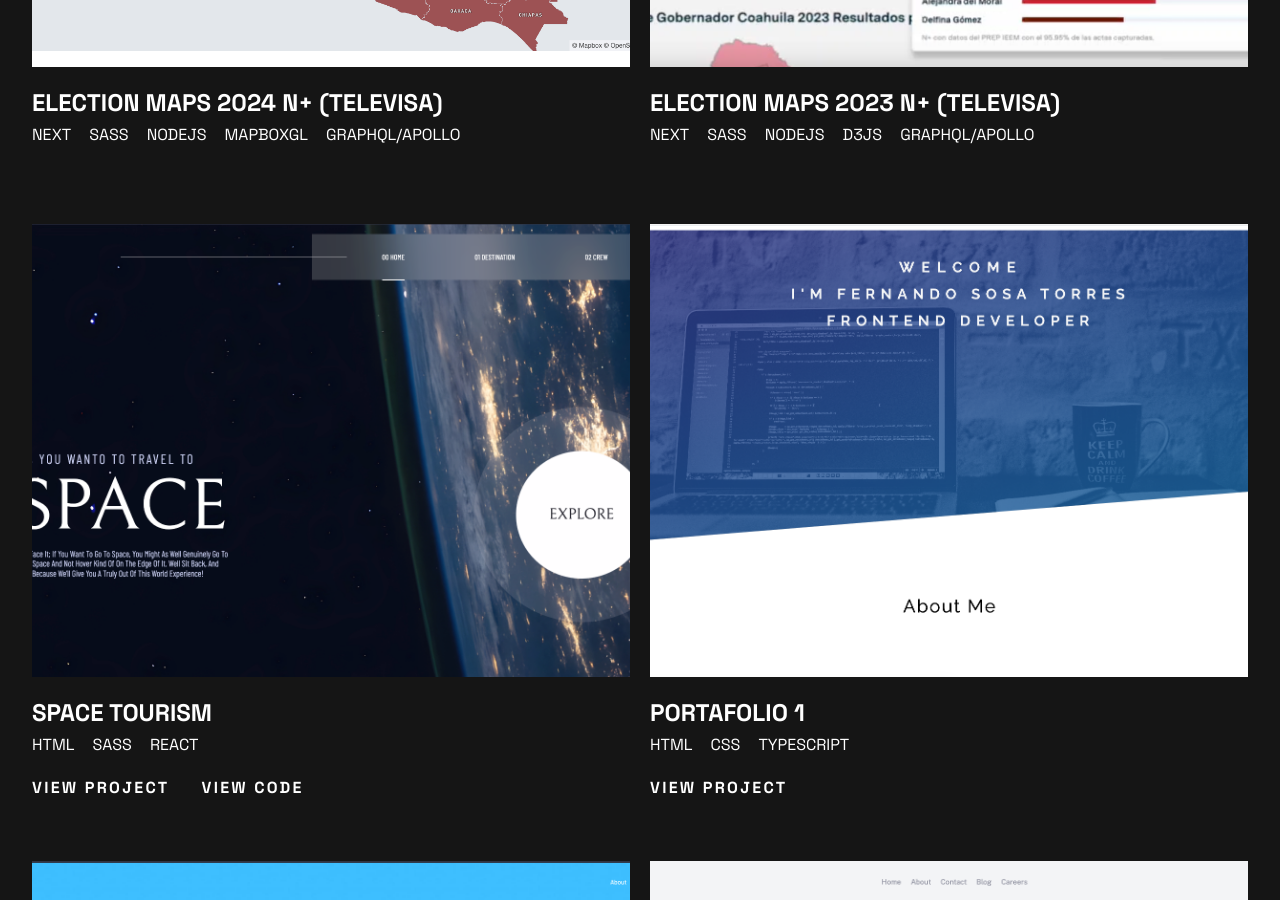
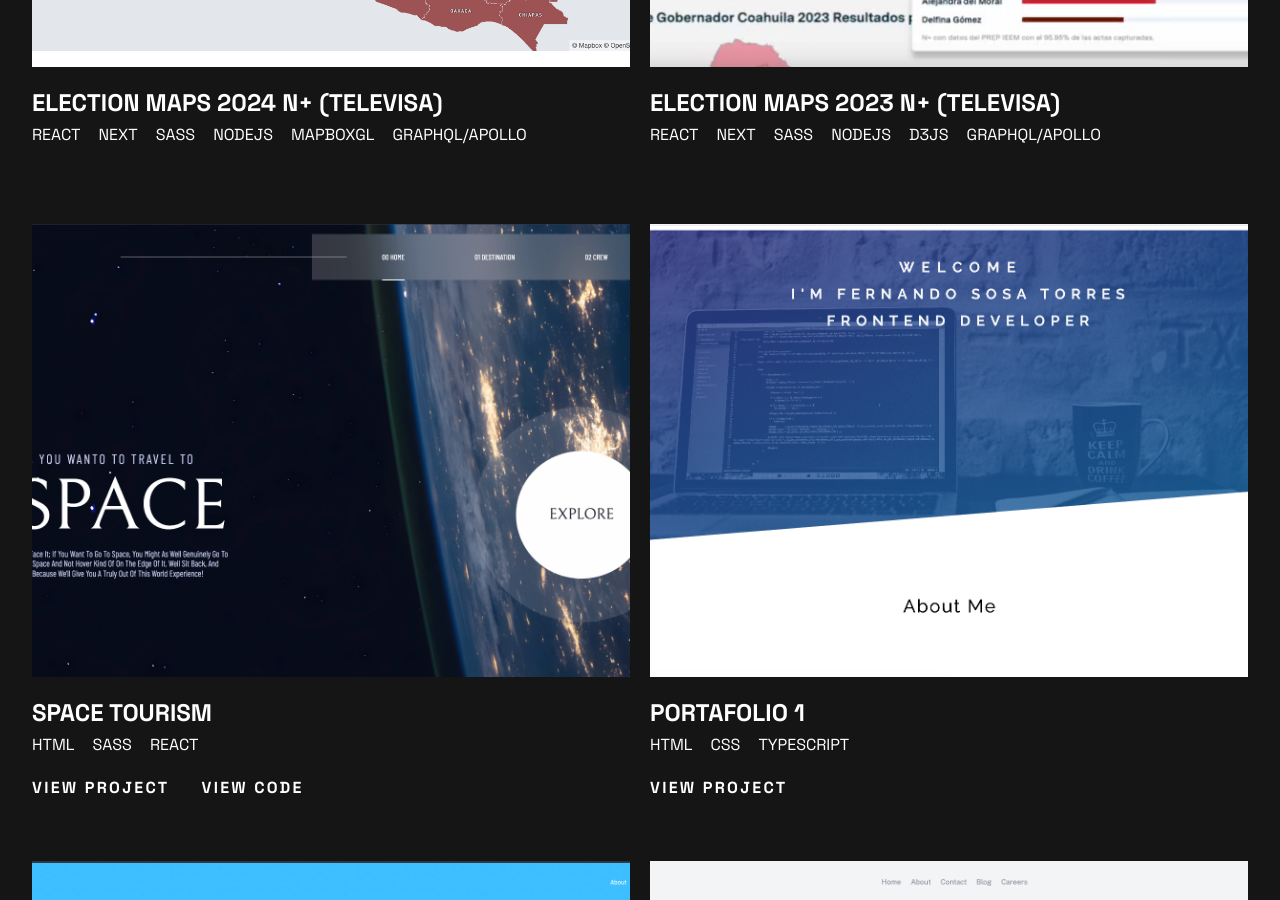
Before and after one commit to Fernando-uif/portafolio-2, a Next.js app: page / in a window 1280 px wide. Shown: the part 2920-3820 px from the top of the page. Built offline with nearby package versions, Linux system fonts and the light colour scheme.

Commit message:
adjust the metadata and projects

```diff
--- a/src/app/layout.tsx
+++ b/src/app/layout.tsx
@@ -8,12 +8,13 @@ export const metadata: Metadata = {
   title: "Fernando Sosa T.",
   description: "Welcome to my portfolio",
   openGraph: {
-    images: "/assets/images/design/profile-image.png",
+    images: {
+      url: "/assets/images/design/profile-image.png",
+    },
   },
   twitter: {
     images: "/assets/images/design/profile-image.png",
   },
-
 };
 
 export default function RootLayout({
--- a/src/data/projects/projects.ts
+++ b/src/data/projects/projects.ts
@@ -13,13 +13,20 @@ interface ViewProps {
 export const projects: ProjectsProps[] = [
   {
     name: "election maps 2024 n+ (televisa)",
-    technologies: ["next", "sass", "nodejs", "mapboxgl", "graphql/apollo"],
+    technologies: [
+      "react",
+      "next",
+      "sass",
+      "nodejs",
+      "mapboxgl",
+      "graphql/apollo",
+    ],
     view: [],
     urlImage: "/assets/images/projects/2024_elections_map_mapbox.png",
   },
   {
     name: "election maps 2023 n+ (televisa)",
-    technologies: ["next", "sass", "nodejs", "d3js", "graphql/apollo"],
+    technologies: ["react", "next", "sass", "nodejs", "d3js", "graphql/apollo"],
     view: [],
     urlImage: "/assets/images/projects/elections-2023.png",
   },
@@ -142,7 +149,6 @@ export const projects: ProjectsProps[] = [
     urlImage: "/assets/images/projects/advice-generator.png",
   },
 
-
   {
     name: "TODO",
     technologies: ["html", "css", "JavaScript"],
```
